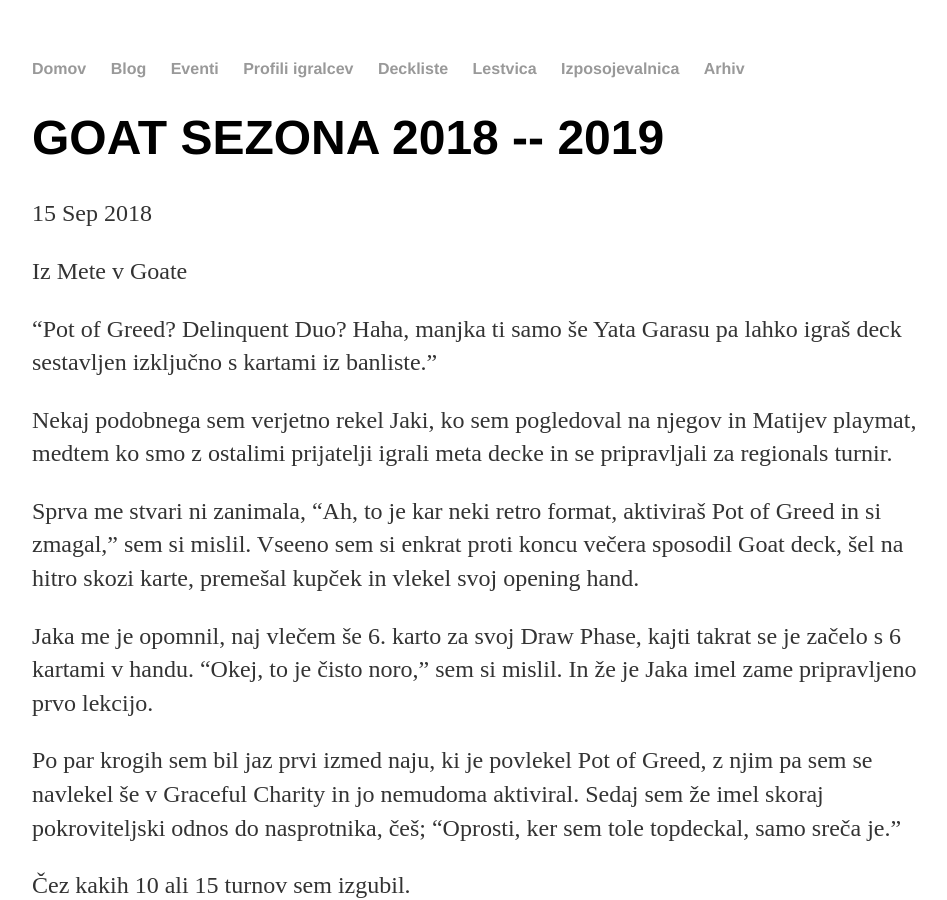
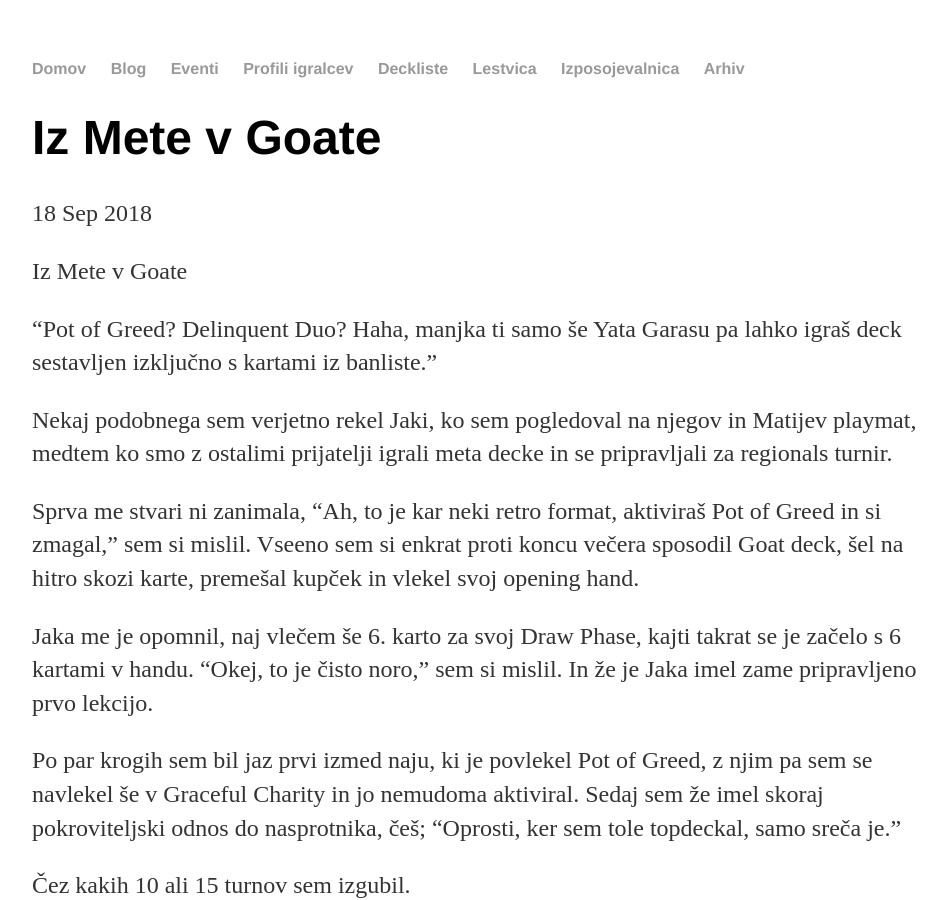
Before and after one commit to slogoatsss/slogoatsss.github.io, a Jekyll site: the page built from _posts/2018-09-18-Iz-Mete-v-Goate.md, in a window 1280 px wide and 900 px high. Shown: the whole window, without its empty margins (160-1107 px from the left). Built offline with Jekyll 4.4.1, drawn with Linux system fonts in a browser that asks for light colours; comment, search, counter and statistics services are not loaded.

Commit message:
Update 2018-09-18-Iz-Mete-v-Goate.md

```diff
--- a/_posts/2018-09-18-Iz-Mete-v-Goate.md
+++ b/_posts/2018-09-18-Iz-Mete-v-Goate.md
@@ -1,7 +1,7 @@
 ---
 layout: post
-title: GOAT SEZONA 2018 -- 2019
-date: 2018-09-15
+title: Iz Mete v Goate
+date: 2018-09-18
 ---
 Iz Mete v Goate
 
```
